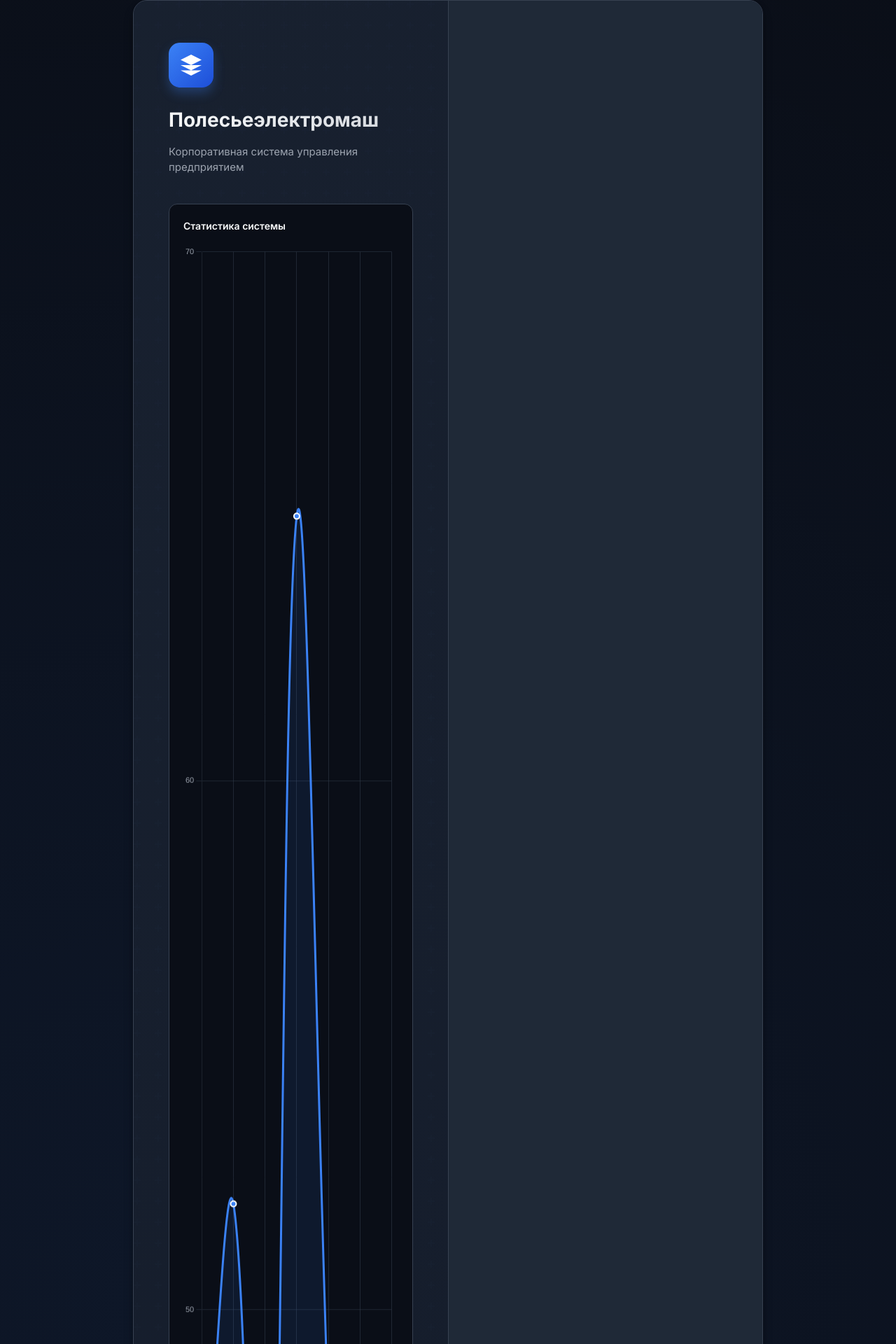
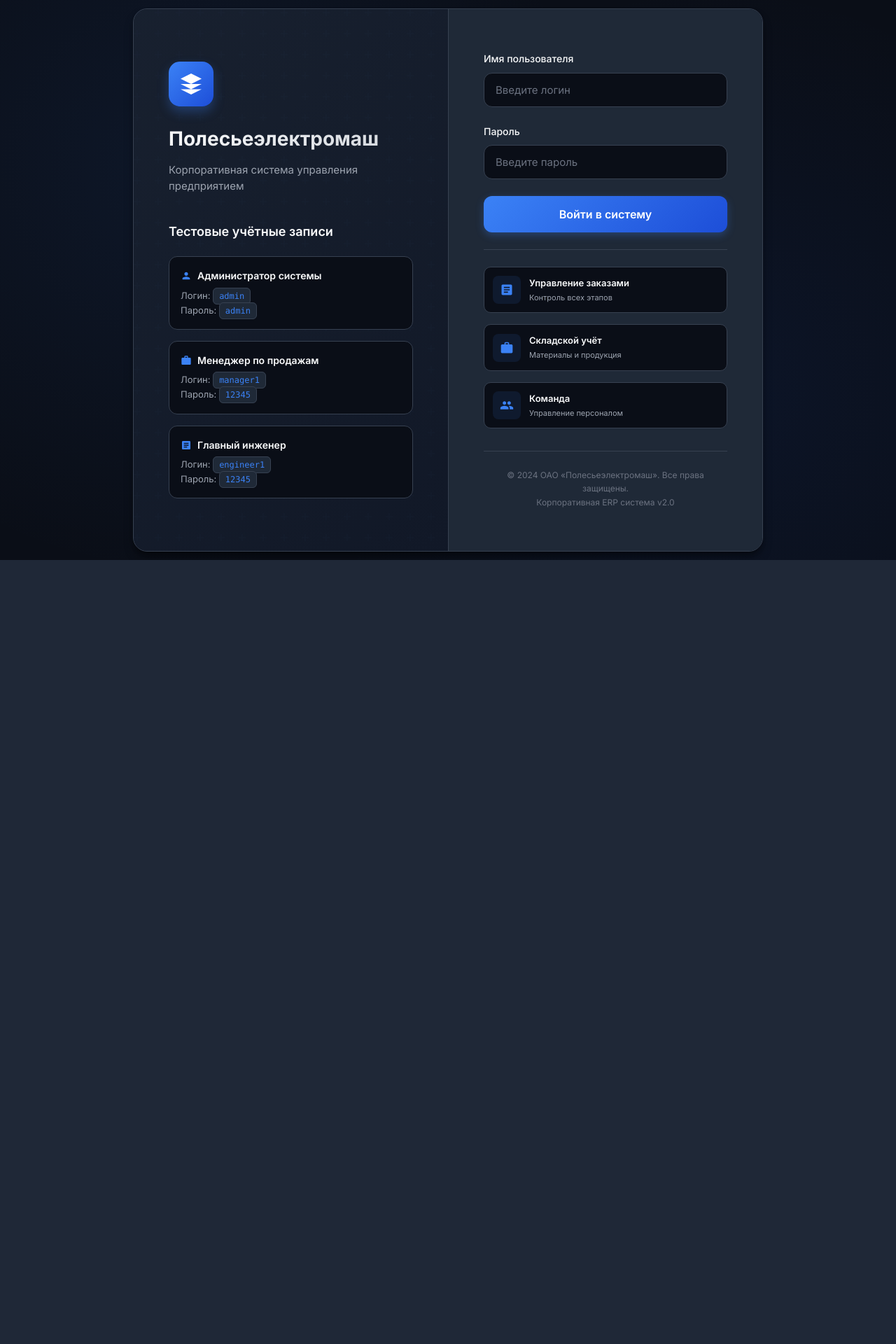
Before and after one commit to Pufik1/PE_M, a PHP site: page / in a window 1280 px wide. Shown: the top 1920 px of the page at 70% size. After the commit the page ends 800 px from the top, so only its background shows below. Run offline with PHP 8.4, Linux system fonts and the light colour scheme.

Commit message:
Remove chart from index.php login page
- Modified polesie_erp/index.php to remove chart section, related CSS styles, and Chart.js library inclusion
- Updated .gitignore with comprehensive ignore patterns for various file types and directories

The login page now has a cleaner layout without the activity chart, improving load time and focusing on core authentication functionality.

```diff
--- a/polesie_erp/index.php
+++ b/polesie_erp/index.php
@@ -380,29 +380,6 @@ if ($_SERVER['REQUEST_METHOD'] === 'POST') {
             }
         }
 
-        /* Стили для графика */
-        .chart-section {
-            background: var(--bg-primary);
-            padding: 20px;
-            border-radius: 12px;
-            border: 1px solid var(--border);
-            margin-bottom: 24px;
-            position: relative;
-            z-index: 1;
-        }
-
-        .chart-section h3 {
-            font-size: 14px;
-            font-weight: 600;
-            color: var(--text-primary);
-            margin-bottom: 16px;
-        }
-
-        #activityChart {
-            width: 100%;
-            height: 180px;
-        }
-
         /* Стили для секции функций */
         .features-section {
             margin-top: 24px;
@@ -478,12 +455,6 @@ if ($_SERVER['REQUEST_METHOD'] === 'POST') {
                 </div>
                 <h1>Полесьеэлектромаш</h1>
                 <p class="subtitle">Корпоративная система управления предприятием</p>
-            </div>
-
-            <!-- График активности -->
-            <div class="chart-section">
-                <h3 class="info-title">Статистика системы</h3>
-                <canvas id="activityChart"></canvas>
             </div>
 
             <div class="info-section">
@@ -583,95 +554,5 @@ if ($_SERVER['REQUEST_METHOD'] === 'POST') {
             </div>
         </div>
     </div>
-
-    <!-- Подключаем Chart.js для графика -->
-    <script src="https://cdn.jsdelivr.net/npm/chart.js"></script>
-    <script>
-        // Данные для графика активности
-        const chartData = {
-            labels: ['Пн', 'Вт', 'Ср', 'Чт', 'Пт', 'Сб', 'Вс'],
-            datasets: [{
-                label: 'Активность пользователей',
-                data: [45, 52, 38, 65, 48, 32, 28],
-                borderColor: '#3b82f6',
-                backgroundColor: 'rgba(59, 130, 246, 0.1)',
-                tension: 0.4,
-                fill: true,
-                pointBackgroundColor: '#3b82f6',
-                pointBorderColor: '#fff',
-                pointBorderWidth: 2,
-                pointRadius: 4,
-                pointHoverRadius: 6
-            }]
-        };
-
-        const chartConfig = {
-            type: 'line',
-            data: chartData,
-            options: {
-                responsive: true,
-                maintainAspectRatio: false,
-                plugins: {
-                    legend: {
-                        display: false
-                    },
-                    tooltip: {
-                        backgroundColor: '#1f2937',
-                        titleColor: '#f9fafb',
-                        bodyColor: '#9ca3af',
-                        borderColor: '#374151',
-                        borderWidth: 1,
-                        padding: 12,
-                        displayColors: false,
-                        callbacks: {
-                            label: function(context) {
-                                return context.parsed.y + ' пользователей';
-                            }
-                        }
-                    }
-                },
-                scales: {
-                    x: {
-                        grid: {
-                            color: 'rgba(55, 65, 81, 0.5)',
-                            drawBorder: false
-                        },
-                        ticks: {
-                            color: '#9ca3af',
-                            font: {
-                                size: 11
-                            }
-                        }
-                    },
-                    y: {
-                        grid: {
-                            color: 'rgba(55, 65, 81, 0.5)',
-                            drawBorder: false
-                        },
-                        ticks: {
-                            color: '#9ca3af',
-                            font: {
-                                size: 11
-                            },
-                            callback: function(value) {
-                                return value;
-                            }
-                        },
-                        beginAtZero: true
-                    }
-                },
-                interaction: {
-                    intersect: false,
-                    mode: 'index'
-                }
-            }
-        };
-
-        // Инициализация графика после загрузки DOM
-        document.addEventListener('DOMContentLoaded', function() {
-            const ctx = document.getElementById('activityChart').getContext('2d');
-            new Chart(ctx, chartConfig);
-        });
-    </script>
 </body>
 </html>
```
Also changed, not shown: 1 other file.
